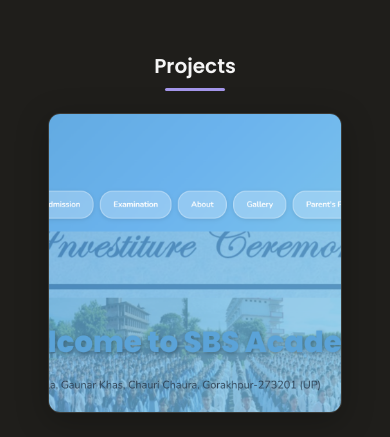
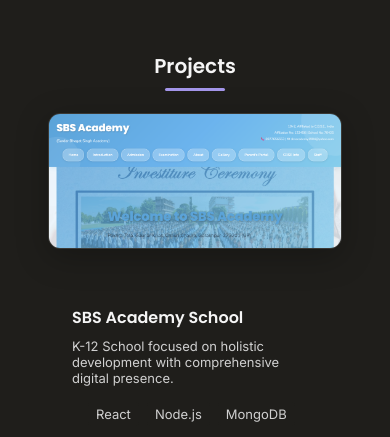
Before and after one commit to AnujkrSingh0426/Anuj-Kumar-Singh, a plain HTML site: page index.html in a window 390 px wide. Shown: the part 1930-2367 px from the top of the page. Drawn offline with Linux system fonts and the light colour scheme.

Commit message:
fix: Prevent school image cropping by removing fixed heights and `object-fit` from image styles, and remove stray CSS properties.

```diff
--- a/style.css
+++ b/style.css
@@ -523,7 +523,7 @@
 
 .school-image {
     width: 100%;
-    height: 420px;
+    /* height: 420px; Removed fixed height to prevent zooming/cropping */
     display: flex;
     align-items: center;
     justify-content: center;
@@ -535,9 +535,10 @@
 
 .school-image img {
     width: 100%;
-    height: 100%;
-    object-fit: cover;
-    object-position: center;
+    height: auto;
+    /* Allow natural height */
+    /* object-fit: cover; Removed to prevent zooming/cropping */
+    /* object-position: center; */
 }
 
 .school-details {
@@ -758,11 +759,11 @@
     }
 
     .school-image {
-        height: 300px;
+        height: auto;
     }
 
     .school-image img {
-        height: 300px;
+        height: auto;
     }
 }
 
@@ -826,11 +827,7 @@
     }
 }
 
-background: transparent;
-/* remove background */
-border: none;
-/* remove border */
-}
+
 
 .school-title {
     font-size: 2rem;
@@ -856,10 +853,10 @@
     }
 
     .school-image {
-        height: 300px;
+        height: auto;
     }
 
     .school-image img {
-        height: 300px;
+        height: auto;
     }
 }
```
